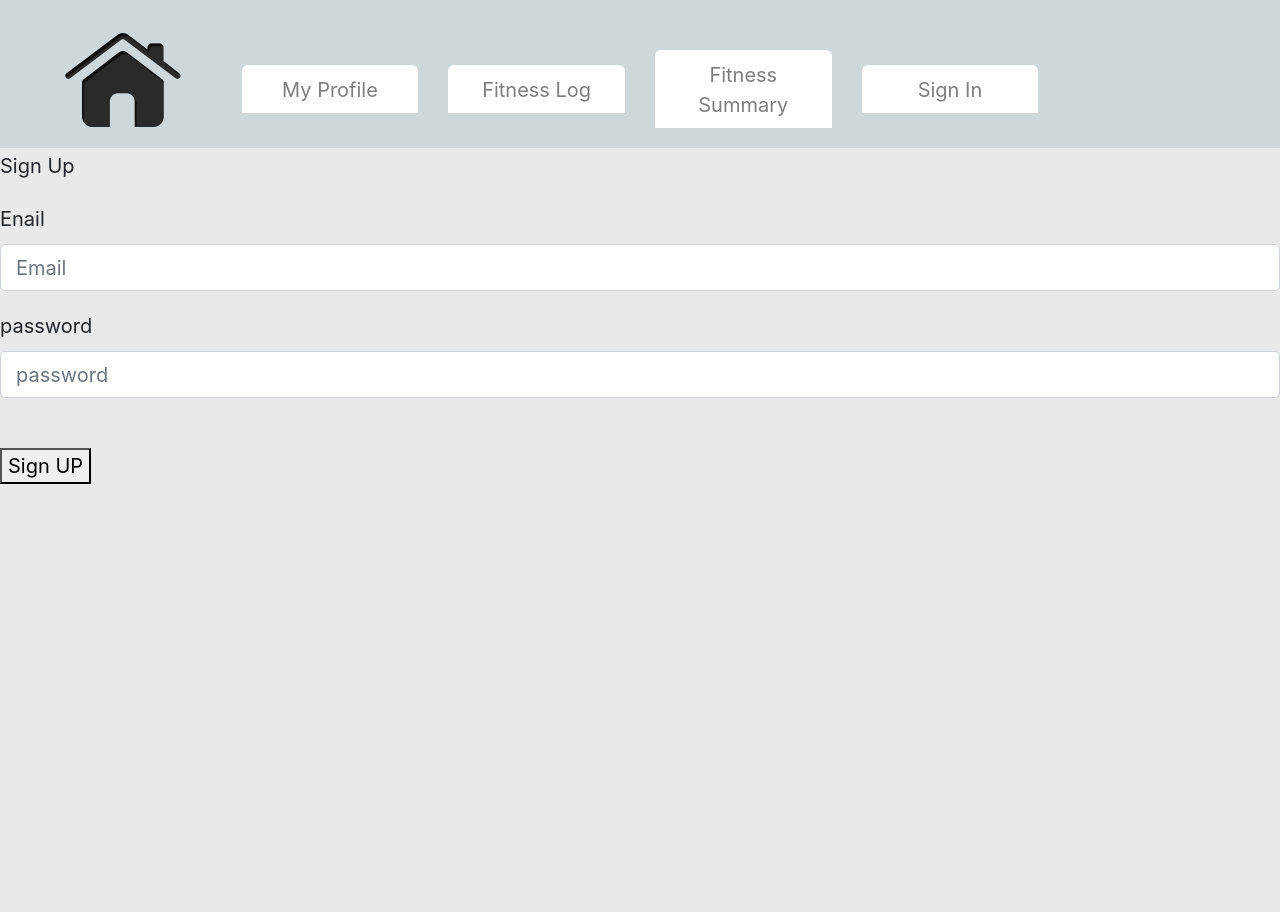
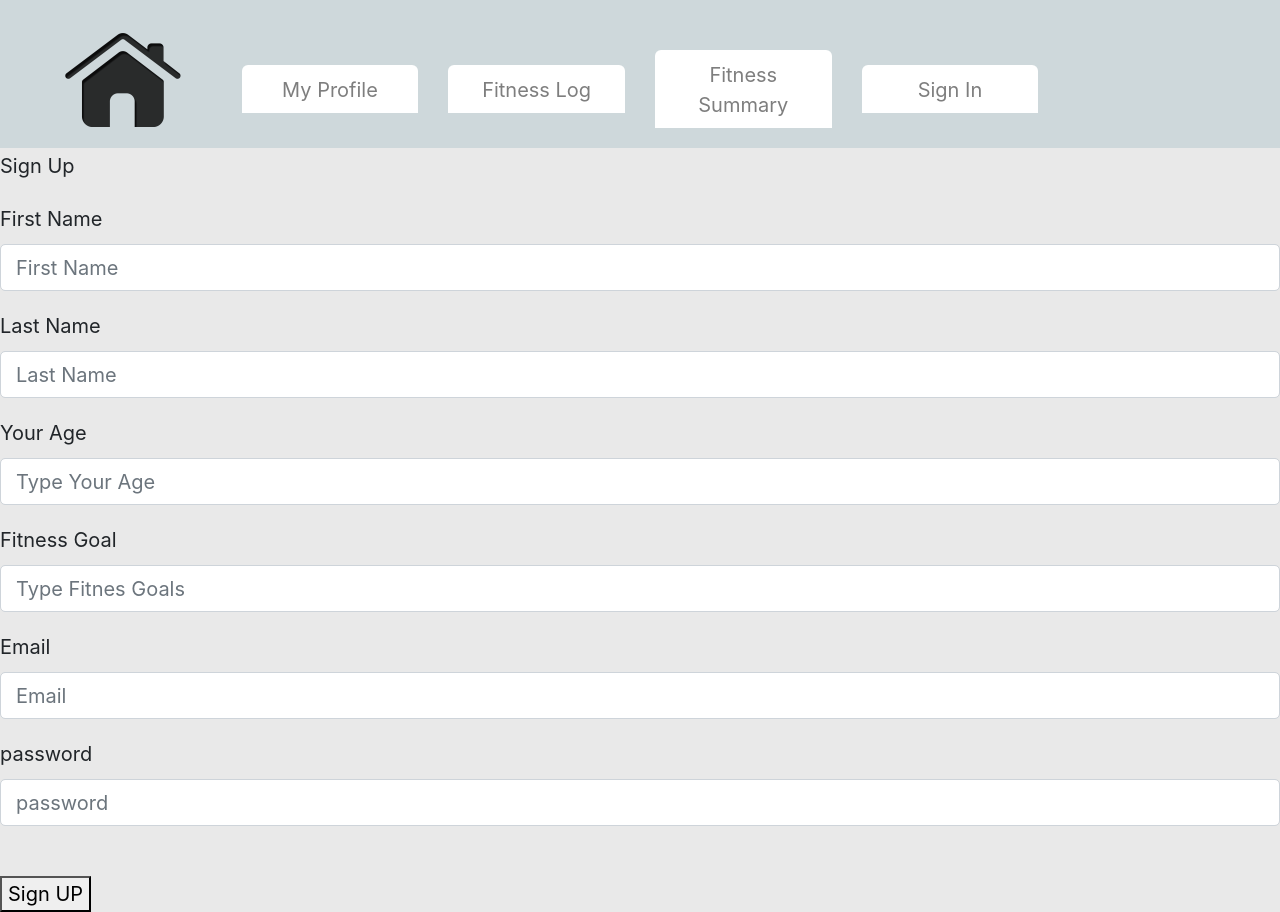
Before and after one commit to Stanmozolevskiy/Project-3, a React (Create React App) app in the folder client/: page /MyProfile in a window 1280 px wide. Before the commit the page ends 800 px from the top, so only its background shows below. Built offline with nearby package versions, Linux system fonts and the light colour scheme.

Commit message:
fixed the first name and other valuse

```diff
--- a/client/src/App.js
+++ b/client/src/App.js
@@ -19,6 +19,7 @@ function App() {
       <div>
         <CustomNavbar />
         <Switch>
+        <Route exact path="/" component={Login} />
         <Route exact path="/MyProfile" component={MyProfile} />
         <Route exact path="/FitnessSummary" component={FitnessSummary}  />
         <Route exact path="/FitnessLog" component={FitnessLog} />
--- a/client/src/components/pages/MyProfile.js
+++ b/client/src/components/pages/MyProfile.js
@@ -1,6 +1,6 @@
 import React, { Component } from 'react';
 import 'whatwg-fetch';
-import { Form, Button } from "react-bootstrap";
+import { Form } from "react-bootstrap";
 import { getFromStorage, setInStorage, } from '../../utils/storage';
 // import NavTabs frOm "../NavTabs";
 
@@ -14,16 +14,20 @@ class User extends React.Component {
             signUpError: '',
             signUpEmail: '',
             signUpPassword: '',
-            // firstName: "",
-            // lastName: "",
-            // age: "",
-            // fitnessGoal: "",
-            // isFormValid: false
+            signUpFirstName: '',
+            signUpLastName: '',
+            signUpAge: '',
+            signUpFitnessGoal: '',
+
         }
 
 
         this.onTextboxChangeSignUpEmail = this.onTextboxChangeSignUpEmail.bind(this);
         this.onTextboxChangeSignUpPassword = this.onTextboxChangeSignUpPassword.bind(this);
+        this.onTextboxChangeFirstName =  this.onTextboxChangeFirstName.bind(this);
+        this.onTextboxChangeLastName =  this.onTextboxChangeLastName.bind(this);
+        this.onTextboxChangeAge =  this.onTextboxChangeAge.bind(this);
+        this.onTextboxChangeFitnessGoal =  this.onTextboxChangeFitnessGoal.bind(this);
 
         this.onSignUp = this.onSignUp.bind(this);
         this.logout = this.logout.bind(this);
@@ -65,16 +69,40 @@ class User extends React.Component {
             signUpPassword: event.target.value,
         });
     }
+    onTextboxChangeFirstName(event) {
+        this.setState({
+            signUpFirstName: event.target.value,
+        });
+    }
+    onTextboxChangeLastName(event) {
+        this.setState({
+            signUpLastName: event.target.value,
+        });
+    }
+    onTextboxChangeAge(event) {
+        this.setState({
+            signUpAge: event.target.value,
+        });
+    }
+    onTextboxChangeFitnessGoal(event) {
+        this.setState({
+            signUpFitnessGoal: event.target.value,
+        });
+    }
     onSignUp() {
         // Grab state
         const {
             signUpEmail,
             signUpPassword,
+            signUpFirstName,
+            signUpLastName,
+            signUpAge,
+            signUpFitnessGoal,
         } = this.state;
-
         this.setState({
             isLoading: true,
         });
+
 
         // Post request to backend
         fetch('/api/account/signup', {
@@ -85,6 +113,10 @@ class User extends React.Component {
             body: JSON.stringify({
                 email: signUpEmail,
                 password: signUpPassword,
+                firstName: signUpFirstName,
+                lastName: signUpLastName,
+                age: signUpAge,
+                fitnessGoal: signUpFitnessGoal,
             }),
         }).then(res => res.json())
             .then(json => {
@@ -95,6 +127,10 @@ class User extends React.Component {
                         isLoading: false,
                         signUpEmail: '',
                         signUpPassword: '',
+                        signUpFirstName: '',
+                        signUpLastName: '',
+                        signUpAge: '',
+                        signUpFitnessGoal: '',
                     });
                 } else {
                     this.setState({
@@ -138,9 +174,13 @@ class User extends React.Component {
         const {
             isLoading,
             token,
+            signUpError,
             signUpEmail,
             signUpPassword,
-            signUpError,
+            signUpFirstName,
+            signUpLastName,
+            signUpAge,
+            signUpFitnessGoal
         } = this.state;
         if (isLoading) {
             return (<div><p>Loading...</p></div>);
@@ -148,24 +188,46 @@ class User extends React.Component {
 
         if (!token) {
 
-            // console.log("isFormValid: " + this.isFormValid());
-            // const { firstName, lastName } = this.state;
-            // console.log("first name: " + firstName);
+
             return (
                 <div>
                     <Form>
 
                         {(signUpError) ? (<p>{signUpError}</p>) : (null)}
                         <p>Sign Up</p>
-                        <Form.Group controlId="formFirstName">
-                            <Form.Label>Enail</Form.Label>
+                        <Form.Group controlId="firstName">
+                            <Form.Label>First Name</Form.Label>
+                            <Form.Control type="yexy" value={signUpFirstName} onChange={this.onTextboxChangeFirstName} placeholder="First Name" />
+                            <Form.Text className="text-muted">
+                            </Form.Text>
+                        </Form.Group>
+                        <Form.Group controlId="lastName">
+                            <Form.Label>Last Name</Form.Label>
+                            <Form.Control type="text" value={signUpLastName} onChange={this.onTextboxChangeLastName} placeholder="Last Name" />
+                            <Form.Text className="text-muted">
+                            </Form.Text>
+                        </Form.Group>
+                        <Form.Group controlId="age">
+                            <Form.Label>Your Age</Form.Label>
+                            <Form.Control type="number" value={signUpAge} onChange={this.onTextboxChangeAge} placeholder="Type Your Age" />
+                            <Form.Text className="text-muted">
+                            </Form.Text>
+                        </Form.Group>
+                        <Form.Group controlId="fitnessGoal">
+                            <Form.Label>Fitness Goal</Form.Label>
+                            <Form.Control type="test" value={signUpFitnessGoal} onChange={this.onTextboxChangeFitnessGoal} placeholder="Type Fitnes Goals" />
+                            <Form.Text className="text-muted">
+                            </Form.Text>
+                        </Form.Group>
+                        <Form.Group controlId="email">
+                            <Form.Label>Email</Form.Label>
                             <Form.Control type="email" value={signUpEmail} onChange={this.onTextboxChangeSignUpEmail} placeholder="Email" />
                             <Form.Text className="text-muted">
                             </Form.Text>
                         </Form.Group>
-                        <Form.Group controlId="formLasttName">
+                        <Form.Group controlId="password">
                             <Form.Label>password</Form.Label>
-                            <Form.Control type="text" value={signUpPassword} onChange={this.onTextboxChangeSignUpPassword} placeholder="password" />
+                            <Form.Control type="password" value={signUpPassword} onChange={this.onTextboxChangeSignUpPassword} placeholder="password" />
                             <Form.Text className="text-muted">
                             </Form.Text>
                         </Form.Group>
--- a/client/src/components/pages/SignInPage/signIn.js
+++ b/client/src/components/pages/SignInPage/signIn.js
@@ -127,9 +127,6 @@ class SignIn extends React.Component {
             });
         }
     }
-
-
-
     render() {
         const {
             isLoading,
```
Also changed, not shown: 2 other files (tests, documents, lock files or other folders).
